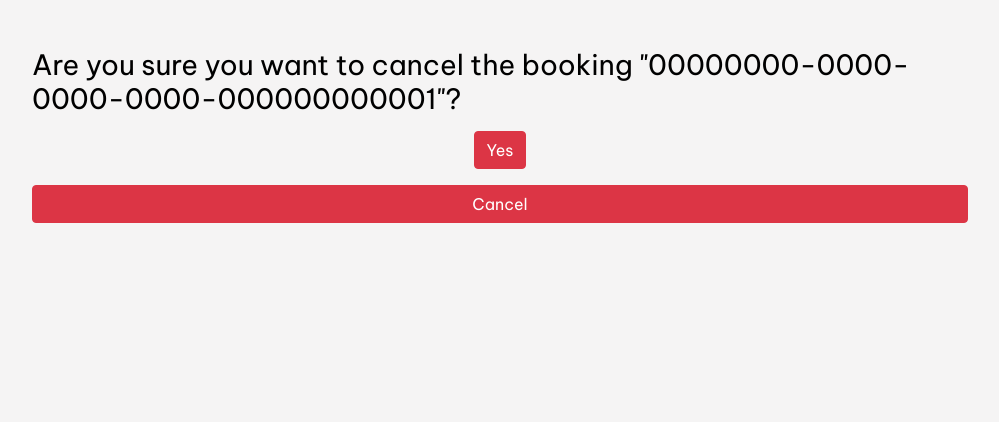
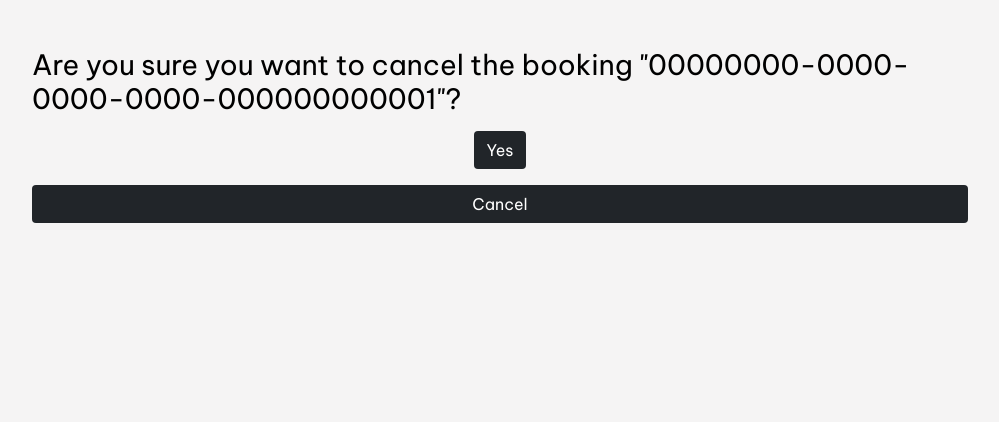
Before and after one commit to Awsomenesss/Restaurant-booking, a Django app: page /delete_booking/00000000-0000-0000-0000-000000000001/ in a window 1280 px wide. Shown: the part 56-478 px from the top of the page, without its empty margins (140-1139 px from the left). Run offline with Django 3.2, Linux system fonts and the light colour scheme; a user stored in the database is signed in; tables that the repository leaves empty hold one stand-in row (values such as "Sample post").

```diff
--- a/templates/delete_booking.html
+++ b/templates/delete_booking.html
@@ -11,8 +11,8 @@
             <form method="POST">
                 {% csrf_token %}
                 <h3>Are you sure you want to cancel the booking "{{ booking.booking_id }}"?</h3>
-                <button class="btn btn-danger mx-auto d-block my-3" type="submit">Yes</button>
-                <a class="btn btn-danger mx-auto d-block my-3" href="{% url 'manage_booking' %}">Cancel</a>
+                <button class="btn bg-dark text-white mx-auto d-block my-3" type="submit">Yes</button>
+                <a class="btn bg-dark text-white mx-auto d-block my-3" href="{% url 'manage_booking' %}">Cancel</a>
             </form>
         </div>
 </div>
--- a/templates/edit_booking.html
+++ b/templates/edit_booking.html
@@ -70,7 +70,7 @@
 
     <div class="row my-3">
         <div class="col-6">
-            <h5>Allergy Information:</h5>
+            <h5>Allergy comments:</h5>
         </div>
 
         <div class="col-6">
--- a/templates/online_booking.html
+++ b/templates/online_booking.html
@@ -43,7 +43,7 @@
             </div>
 
             <div class="col-12">
-                <label for="comments">Allergy Information:</label>
+                <label for="comments">Allergy comments:</label>
                 <input type="text" class="form-control" id="comments" name="comments">
             </div>
 
```
